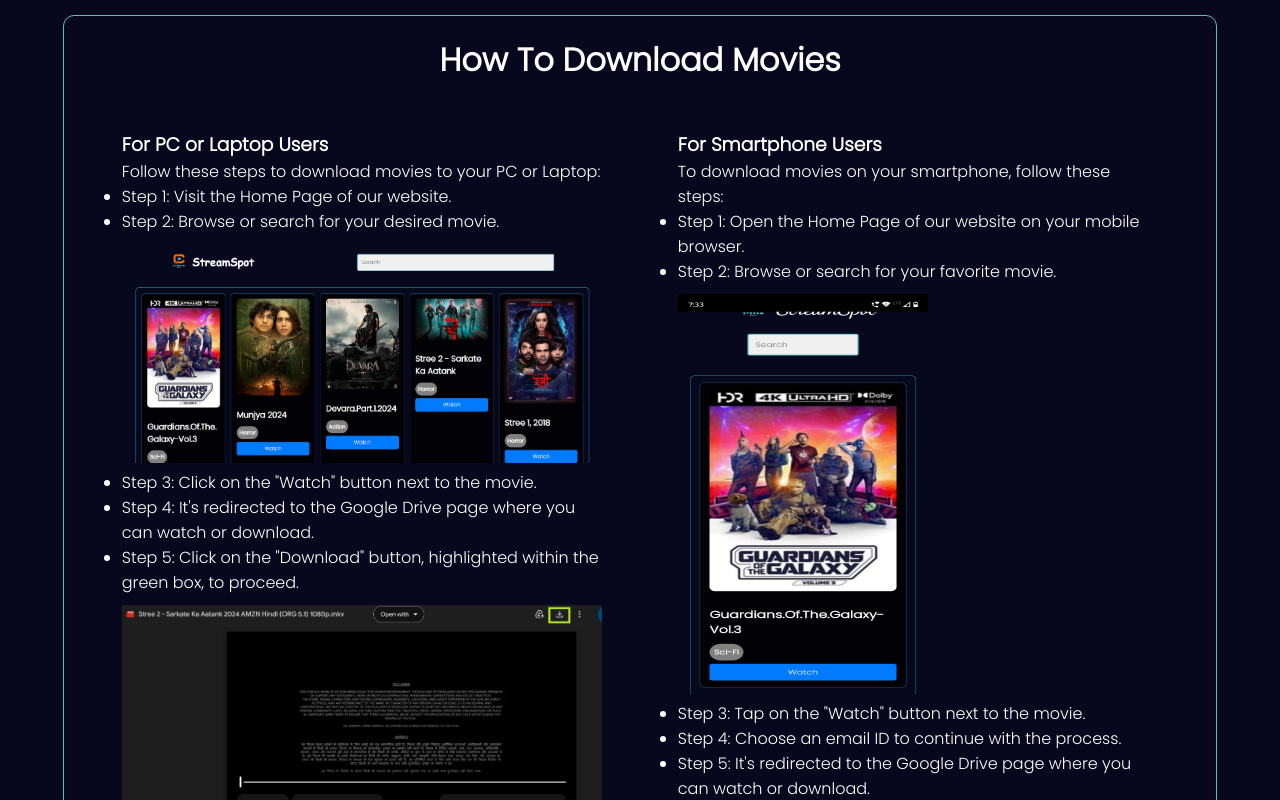
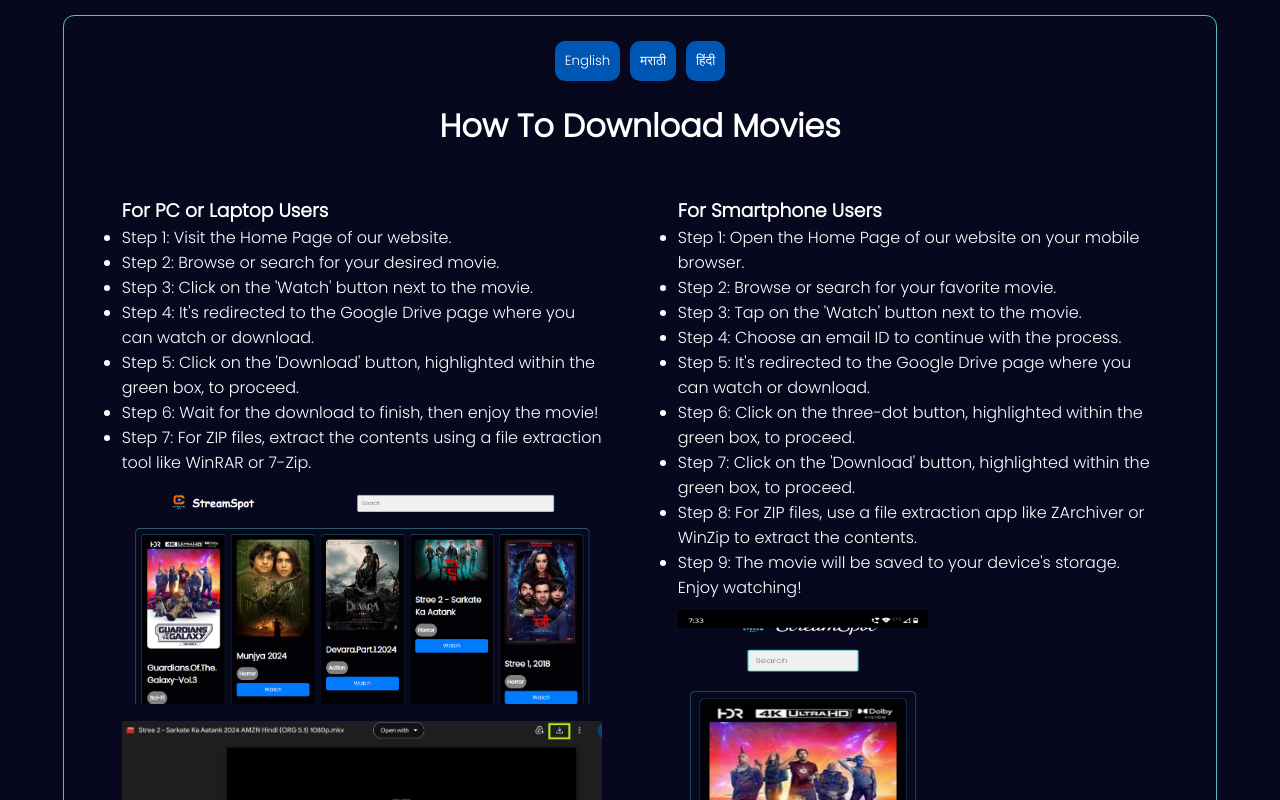
Before and after one commit to harsh044/StreamSpotFrontend, a React (Create React App) app: page /how-to-download in a window 1280 px wide. Shown: the top 800 px of the page. Built offline with nearby package versions, Linux system fonts and the light colour scheme.

Commit message:
add helping content

```diff
--- a/src/App.css
+++ b/src/App.css
@@ -159,6 +159,7 @@ form h1 a{
   justify-content: left;
   margin-top: 15px;
   margin-left: 60px;
+  margin-bottom: 10px;
 }
 
 .buttons-container button {
--- a/src/pages/HowToDownload.jsx
+++ b/src/pages/HowToDownload.jsx
@@ -1,85 +1,155 @@
-import React from "react";
+import React, { useState } from "react";
 import { useNavigate } from "react-router-dom";
-import "./pages.css";  // Make sure to include your CSS for styling
-import HomePage from "../assets/homepage_ss.png"
-import Redirect from "../assets/redirect_ss.png"
-import HomePageSmartphone from "../assets/homepage.png"
-import RedirectSmartphone from "../assets/redirect.png"
-import DownloadSmartphone from "../assets/download_ss.png"
+import "./pages.css"; // Make sure to include your CSS for styling
+import HomePage from "../assets/homepage_ss.png";
+import Redirect from "../assets/redirect_ss.png";
+import HomePageSmartphone from "../assets/homepage.png";
+import RedirectSmartphone from "../assets/redirect.png";
+import DownloadSmartphone from "../assets/download_ss.png";
 
 const HowToDownload = () => {
   const navigate = useNavigate();
 
+  const [language, setLanguage] = useState("en"); // State for current language
+
+  // Translations for instructions
+  const translations = {
+    en: {
+      title: "How To Download Movies",
+      pcTitle: "For PC or Laptop Users",
+      pcSteps: [
+        "Step 1: Visit the Home Page of our website.",
+        "Step 2: Browse or search for your desired movie.",
+        "Step 3: Click on the 'Watch' button next to the movie.",
+        "Step 4: It's redirected to the Google Drive page where you can watch or download.",
+        "Step 5: Click on the 'Download' button, highlighted within the green box, to proceed.",
+        "Step 6: Wait for the download to finish, then enjoy the movie!",
+        "Step 7: For ZIP files, extract the contents using a file extraction tool like WinRAR or 7-Zip."
+      ],
+      smartphoneTitle: "For Smartphone Users",
+      smartphoneSteps: [
+        "Step 1: Open the Home Page of our website on your mobile browser.",
+        "Step 2: Browse or search for your favorite movie.",
+        "Step 3: Tap on the 'Watch' button next to the movie.",
+        "Step 4: Choose an email ID to continue with the process.",
+        "Step 5: It's redirected to the Google Drive page where you can watch or download.",
+        "Step 6: Click on the three-dot button, highlighted within the green box, to proceed.",
+        "Step 7: Click on the 'Download' button, highlighted within the green box, to proceed.",
+        "Step 8: For ZIP files, use a file extraction app like ZArchiver or WinZip to extract the contents.",
+        "Step 9: The movie will be saved to your device's storage. Enjoy watching!",
+      ],
+      back: "Back",
+    },
+    mr: {
+      title: "चित्रपट कसे डाउनलोड करायचे",
+      pcTitle: "PC किंवा लॅपटॉप वापरकर्त्यांसाठी",
+      pcSteps: [
+        "Step 1: आमच्या वेबसाइटच्या होम पेजला भेट द्या.",
+        "Step 2: तुमच्या इच्छित चित्रपटाचा ब्राउझ करा किंवा शोधा.",
+        "Step 3: चित्रपटाच्या बाजूला 'पहा' (Watch) बटणावर क्लिक करा.",
+        "Step 4: Google Drive पेजवर पुनर्निर्देशित केले जाईल जिथे तुम्ही पाहू किंवा डाउनलोड करू शकता.",
+        "Step 5: हिरव्या बॉक्समध्ये हायलाइट केलेल्या 'डाउनलोड' बटणावर क्लिक करा.",
+        "Step 6: डाउनलोड पूर्ण होईपर्यंत प्रतीक्षा करा आणि चित्रपटाचा आनंद घ्या!",
+        "Step 7: ZIP फाइल्ससाठी, WinRAR किंवा 7-Zip सारख्या फाइल एक्स्ट्रॅक्शन टूलचा वापर करून सामग्री Extract करा.",
+      ],
+      smartphoneTitle: "स्मार्टफोन (Android) वापरकर्त्यांसाठी",
+      smartphoneSteps: [
+        "Step 1: तुमच्या मोबाइल ब्राउझरवर आमच्या वेबसाइटचे होम पेज उघडा.",
+        "Step 2: तुमचा आवडता चित्रपट ब्राउझ करा किंवा शोधा.",
+        "Step 3: चित्रपटाच्या बाजूला 'पहा'(Watch) बटणावर टॅप करा.",
+        "Step 4: प्रक्रियेसह सुरू ठेवण्यासाठी एक ईमेल आयडी निवडा.",
+        "Step 5: Google Drive पेजवर पुनर्निर्देशित केले जाईल जिथे तुम्ही पाहू किंवा डाउनलोड करू शकता.",
+        "Step 6: हिरव्या बॉक्समध्ये हायलाइट केलेल्या तीन-बिंदूच्या बटणावर क्लिक करा.",
+        "Step 7: हिरव्या बॉक्समध्ये हायलाइट केलेल्या 'डाउनलोड' बटणावर क्लिक करा.",
+        "Step 8: ZIP फाइल्ससाठी, ZArchiver किंवा WinZip सारख्या फाइल एक्स्ट्रॅक्शन अॅपचा वापर करा.",
+        "Step 9: चित्रपट तुमच्या डिव्हाइसच्या स्टोरेजमध्ये सेव्ह केला जाईल. पाहण्याचा आनंद घ्या!",
+      ],
+      back: "मागे",
+    },
+    hi: {
+      title: "मूवी कैसे डाउनलोड करें",
+      pcTitle: "पीसी या लैपटॉप उपयोगकर्ताओं के लिए",
+      pcSteps: [
+        "Step 1: हमारी वेबसाइट के होम पेज पर जाएं।",
+        "Step 2: अपनी पसंदीदा मूवी को ब्राउज़ करें या खोजें।",
+        "Step 3: मूवी के बगल में 'देखें' (Watch) बटन पर क्लिक करें।",
+        "Step 4: इसे Google Drive पेज पर रीडायरेक्ट कर दिया जाएगा, जहां आप देख सकते हैं या डाउनलोड कर सकते हैं।",
+        "Step 5: हरे बॉक्स में हाइलाइट किए गए 'डाउनलोड' बटन पर क्लिक करें।",
+        "Step 6: डाउनलोड समाप्त होने तक प्रतीक्षा करें, फिर मूवी का आनंद लें!",
+        "Step 7: ZIP फाइल्स के लिए, WinRAR या 7-Zip जैसे फाइल एक्सट्रैक्शन टूल का उपयोग करें।",
+      ],
+      smartphoneTitle: "स्मार्टफोन (Android) उपयोगकर्ताओं के लिए",
+      smartphoneSteps: [
+        "Step 1: अपने मोबाइल ब्राउज़र पर हमारी वेबसाइट का होम पेज खोलें।",
+        "Step 2: अपनी पसंदीदा मूवी को ब्राउज़ करें या खोजें।",
+        "Step 3: मूवी के बगल में 'देखें' (Watch) बटन पर टैप करें।",
+        "Step 4: प्रक्रिया के साथ जारी रखने के लिए एक ईमेल आईडी चुनें।",
+        "Step 5: इसे Google Drive पेज पर रीडायरेक्ट कर दिया जाएगा, जहां आप देख सकते हैं या डाउनलोड कर सकते हैं।",
+        "Step 6: हरे बॉक्स में हाइलाइट किए गए तीन-बिंदु बटन पर क्लिक करें।",
+        "Step 7: हरे बॉक्स में हाइलाइट किए गए 'डाउनलोड' बटन पर क्लिक करें।",
+        "Step 8: मूवी आपके डिवाइस के स्टोरेज में सेव हो जाएगी। आनंद लें!",
+        "Step 8: ZIP फाइल्स के लिए, ZArchiver या WinZip जैसे फाइल एक्सट्रैक्शन ऐप का उपयोग करें।",
+        "Step 9: मूवी आपके डिवाइस के स्टोरेज में सेव हो जाएगी। आनंद लें!",
+      ],
+      back: "वापस",
+    },
+  };
+
+  const t = translations[language]; // Current language translations
+
   return (
     <div className="Navigation">
-      <h1>How To Download Movies</h1>
+      {/* Language Toggle Buttons */}
+      <div className="language-toggle">
+        <button onClick={() => setLanguage("en")}>English</button>
+        <button onClick={() => setLanguage("mr")}>मराठी</button>
+        <button onClick={() => setLanguage("hi")}>हिंदी</button>
+      </div>
 
-      {/* Container for PC/Laptop and Smartphone Instructions */}
+      <h1>{t.title}</h1>
+
+      {/* Instructions for PC/Laptop */}
       <div className="instructionsContainer">
-
-        {/* PC/Laptop Instructions Column */}
         <div className="instructionsColumn">
-          <h3>For PC or Laptop Users</h3>
-          <p>Follow these steps to download movies to your PC or Laptop:</p>
+          <h3>{t.pcTitle}</h3>
           <ul>
-            <li>Step 1: Visit the Home Page of our website.</li>
-            <li>Step 2: Browse or search for your desired movie.</li>
-              <img
-              src={HomePage}
-              alt="PC or Laptop Download Guide"
-            />
-            <li>Step 3: Click on the "Watch" button next to the movie.</li>
-            <li>Step 4: It's redirected to the Google Drive page where you can watch or download.</li>
-            <li>Step 5: Click on the "Download" button, highlighted within the green box, to proceed.</li>
-              <img
-                src={Redirect}
-                alt="PC or Laptop Download Guide"
-              />
-            <li>Step 6: Wait for the download to finish, then enjoy the movie!</li>
+            {t.pcSteps.map((step, index) => (
+              <li key={index}>{step}</li>
+            ))}
+            <img src={HomePage} alt="PC Home Page" />
+            <img src={Redirect} alt="PC Redirect Page" />
           </ul>
         </div>
 
-        {/* Smartphone Instructions Column */}
+        {/* Instructions for Smartphone */}
         <div className="instructionsColumn">
-          <h3>For Smartphone Users</h3>
-          <p>To download movies on your smartphone, follow these steps:</p>
+          <h3>{t.smartphoneTitle}</h3>
           <ul>
-            <li>Step 1: Open the Home Page of our website on your mobile browser.</li>
-            <li>Step 2: Browse or search for your favorite movie.</li>
+            {t.smartphoneSteps.map((step, index) => (
+              <li key={index}>{step}</li>
+            ))}
             <img
               src={HomePageSmartphone}
-              alt="Smartphone Download Guide"
+              alt="Smartphone Home Page"
               style={{ width: "250px", height: "400px" }}
             />
-            <li>Step 3: Tap on the "Watch" button next to the movie.</li>
-            <li>Step 4: Choose an email ID to continue with the process.</li>
-            <li>Step 5: It's redirected to the Google Drive page where you can watch or download.</li>
             <img
               src={RedirectSmartphone}
-                alt="Smartphone Download Guide"
+              alt="Smartphone Redirect Page"
               style={{ width: "250px", height: "400px" }}
             />
-            <li>Step 6: Click on the three-dot button, highlighted within the green box, to proceed.</li>
-              <img
-                  src={RedirectSmartphone}
-                  alt="Smartphone Download Guide"
-                  style={{ width: "250px", height: "400px" }}
-                />
-            <li>Step 7: Click on the "Download" button, highlighted within the green box, to proceed.</li>
             <img
               src={DownloadSmartphone}
               alt="Smartphone Download Guide"
               style={{ width: "250px", height: "400px" }}
             />
-            <li>Step 8: The movie will be saved to your device's storage. Enjoy watching!</li>
           </ul>
         </div>
-
       </div>
 
       {/* Back Button */}
       <button onClick={() => navigate(-1)} className="backButtonStyle">
-        Back
+        {t.back}
       </button>
     </div>
   );
--- a/src/pages/RequestMovie.jsx
+++ b/src/pages/RequestMovie.jsx
@@ -11,9 +11,52 @@ const RequestMovie = () => {
   });
 
   const [message, setMessage] = useState("");
-  const [loading, setLoading] = useState(false); // New state for loading
+  const [loading, setLoading] = useState(false);
+  const [language, setLanguage] = useState("en"); // Language state
 
-  // Update form data when input values change
+  // Translations for labels and placeholders
+  const translations = {
+    en: {
+      title: "Request a Movie",
+      description: "Let us know which movie you'd like to see!",
+      firstName: "First Name:",
+      lastName: "Last Name:",
+      movieName: "Movie Name You Want:",
+      placeholderFirstName: "Enter your first name",
+      placeholderLastName: "Enter your last name",
+      placeholderMovieName: "Enter the movie name",
+      submit: "Submit",
+      submitting: "Submitting...",
+      back: "Back",
+    },
+    mr: {
+      title: "चित्रपटाची मागणी करा",
+      description: "आपल्याला कोणता चित्रपट पहायचा आहे ते कळवा!",
+      firstName: "पहिले नाव:",
+      lastName: "आडनाव:",
+      movieName: "तुम्हाला हवा असलेला चित्रपट:",
+      placeholderFirstName: "तुमचे पहिले नाव प्रविष्ट करा",
+      placeholderLastName: "तुमचे आडनाव प्रविष्ट करा",
+      placeholderMovieName: "चित्रपटाचे नाव प्रविष्ट करा",
+      submit: "सबमिट करा",
+      submitting: "सबमिट करत आहे...",
+      back: "मागे जा",
+    },
+    hi: {
+      title: "फिल्म का अनुरोध करें",
+      description: "हमें बताएं कि आप कौन सी फिल्म देखना चाहते हैं!",
+      firstName: "पहला नाम:",
+      lastName: "अंतिम नाम:",
+      movieName: "आप कौन सी फिल्म चाहते हैं:",
+      placeholderFirstName: "अपना पहला नाम दर्ज करें",
+      placeholderLastName: "अपना अंतिम नाम दर्ज करें",
+      placeholderMovieName: "फिल्म का नाम दर्ज करें",
+      submit: "सबमिट करें",
+      submitting: "सबमिट कर रहा है...",
+      back: "वापस",
+    },
+  };
+
   const handleChange = (e) => {
     const { name, value } = e.target;
     setFormData((prevData) => ({
@@ -22,7 +65,6 @@ const RequestMovie = () => {
     }));
   };
 
-  // Send form data to API
   const handleSubmit = async (e) => {
     e.preventDefault();
 
@@ -33,11 +75,11 @@ const RequestMovie = () => {
       return;
     }
 
-    setLoading(true); // Start loading indicator
+    setLoading(true);
 
     try {
       const response = await fetch(
-        `http://127.0.0.1:8000/streamspot_sendmail_api/streamspot_sendmail?first_name=${firstName}&last_name=${lastName}&movie_name=${movieName}`,
+        `https://b7zllnd2wxcplch3hjp5edeoia0lgrwk.lambda-url.ap-south-1.on.aws/?first_name=${firstName}&last_name=${lastName}&movie_name=${movieName}`,
         {
           method: "POST",
           headers: {
@@ -55,55 +97,68 @@ const RequestMovie = () => {
     } catch (error) {
       setMessage("An error occurred. Please try again.");
     } finally {
-      setLoading(false); // Stop loading indicator after the request is completed
+      setLoading(false);
     }
   };
 
+  const handleLanguageChange = (lang) => {
+    setLanguage(lang);
+  };
+
+  const t = translations[language]; // Current language translations
+
   return (
     <div className="request-container">
-      <h1>Request a Movie</h1>
-      <p>Let us know which movie you'd like to see!</p>
+      <h1>{t.title}</h1>
+      <p>{t.description}</p>
+
+      <div className="language-toggle">
+        <button onClick={() => handleLanguageChange("en")}>English</button>
+        <button onClick={() => handleLanguageChange("mr")}>मराठी</button>
+        <button onClick={() => handleLanguageChange("hi")}>हिंदी</button>
+      </div>
+
       <form onSubmit={handleSubmit} className="request-form">
         <div className="form-group">
-          <label>First Name:</label>
+          <label>{t.firstName}</label>
           <input
             type="text"
             name="firstName"
             value={formData.firstName}
             onChange={handleChange}
             required
-            placeholder="Enter your first name"
+            placeholder={t.placeholderFirstName}
           />
         </div>
         <div className="form-group">
-          <label>Last Name:</label>
+          <label>{t.lastName}</label>
           <input
             type="text"
             name="lastName"
             value={formData.lastName}
             onChange={handleChange}
             required
-            placeholder="Enter your last name"
+            placeholder={t.placeholderLastName}
           />
         </div>
         <div className="form-group">
-          <label>Movie Name You Want:</label>
+          <label>{t.movieName}</label>
           <input
             type="text"
             name="movieName"
             value={formData.movieName}
             onChange={handleChange}
             required
-            placeholder="Enter the movie name"
+            placeholder={t.placeholderMovieName}
           />
         </div>
         <button type="submit" className="submit-button" disabled={loading}>
-          {loading ? "Submitting..." : "Submit"}
+          {loading ? t.submitting : t.submit}
         </button>
       </form>
       {message && <p className="message">{message}</p>}
       <button onClick={() => navigate(-1)} className="back-button">
-        Back
+        {t.back}
       </button>
     </div>
   );
--- a/src/pages/pages.css
+++ b/src/pages/pages.css
@@ -116,6 +116,20 @@ input:focus {
   font-weight: bold;
 }
 
+.language-toggle button {
+  margin: 5px;
+  padding: 10px;
+  cursor: pointer;
+  background-color: #0056b3;
+  border: none;
+  border-radius: 10px;
+}
+
+.language-toggle button:hover {
+  background-color: #0056b3;
+}
+
+
 
   /* Responsive Design */
   @media (max-width: 768px) {
```
Also changed, not shown: src/components/SearchBar.js (+11 -9 lines). Lines whose indentation alone changed are shown as unchanged.
